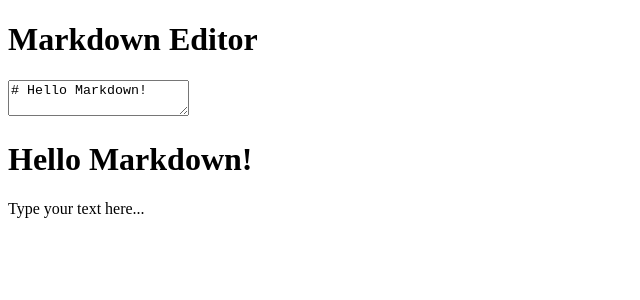
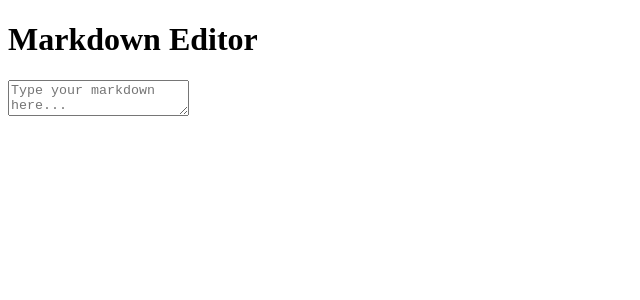
Before and after one commit to acciojob/markdown-Affan-Rafique, a React app: page / in a window 1280 px wide. Shown: the top 300 px of the page, without its empty margins (0-640 px from the left). Built offline with nearby package versions, Linux system fonts and the light colour scheme.

Commit message:
Update MarkdownEditor.js

```diff
--- a/src/components/MarkdownEditor.js
+++ b/src/components/MarkdownEditor.js
@@ -1,29 +1,33 @@
-import React, { useEffect, useState } from "react";
-import ReactMarkdown from "react-markdown";
+import React, { useState, useEffect } from "react";
 
-export default function MarkdownEditor() {
-  const [text, setText] = useState("# Hello Markdown!\n\nType your text here...");
-  const [preview, setPreview] = useState(text);
+const MarkdownEditor = () => {
+  const [markdown, setMarkdown] = useState("");
+  const [preview, setPreview] = useState("");
 
-  // useEffect to sync preview in real-time
   useEffect(() => {
-    setPreview(text);
-  }, [text]);
+    if (window.marked) {
+      setPreview(window.marked.parse(markdown));
+    } else {
+      // fallback if marked not loaded
+      setPreview(markdown);
+    }
+  }, [markdown]);
 
   return (
-    <div className="editor-wrap">
-      {/* Left: Markdown input */}
+    <div className="editor-container">
       <textarea
-        className="textarea"
-        value={text}
-        onChange={(e) => setText(e.target.value)}
-        placeholder="Write some **Markdown** here..."
+        className="editor"
+        value={markdown}
+        onChange={(e) => setMarkdown(e.target.value)}
+        placeholder="Type your markdown here..."
       />
 
-      {/* Right: Live Markdown preview */}
-      <div className="preview">
-        <ReactMarkdown>{preview}</ReactMarkdown>
-      </div>
+      <div
+        className="preview"
+        dangerouslySetInnerHTML={{ __html: preview }}
+      />
     </div>
   );
-}
+};
+
+export default MarkdownEditor;
```
